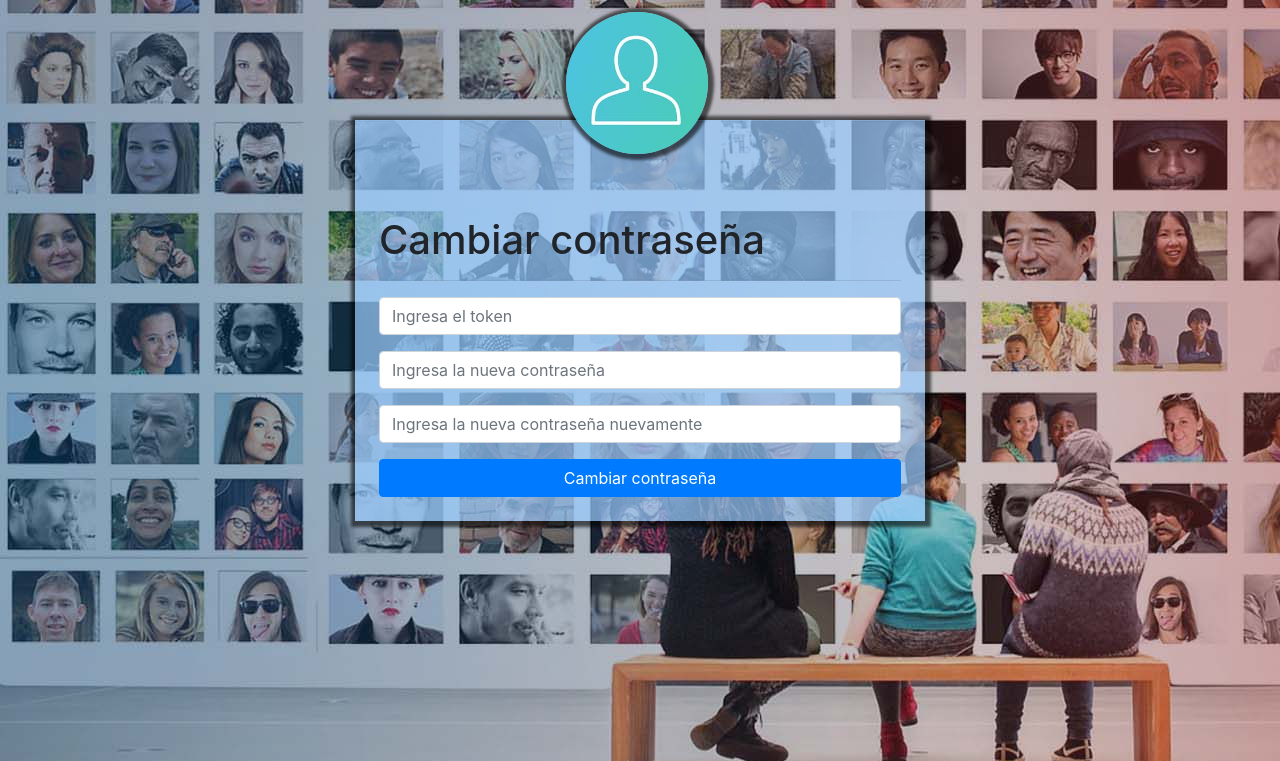
After one commit to Cristian-Mansilla/Proyecto-Integrador-Ecommerce, a PHP site: page /cambiarPass.php in a window 1280 px wide. The commit adds this page. Shown: the top 761 px of the page. Run offline with PHP 8.4, Linux system fonts and the light colour scheme.

Commit message:
validar contraseña terminado

```diff
--- /dev/null
+++ b/cambiarPass.php
@@ -0,0 +1,41 @@
+<!DOCTYPE html>
+<html lang="en" dir="ltr">
+  <head>
+    <meta charset="utf-8">
+    <title>Ecommerce | Iniciar Sesión</title>
+    <link rel="shortcut icon" href="img/login.ico">
+    <meta name="viewport" content="width=device-width, initial-scale=1.0">
+    <link rel="stylesheet" href="https://stackpath.bootstrapcdn.com/bootstrap/4.3.1/css/bootstrap.min.css" integrity="sha384-ggOyR0iXCbMQv3Xipma34MD+dH/1fQ784/j6cY/iJTQUOhcWr7x9JvoRxT2MZw1T" crossorigin="anonymous">
+    <link rel="stylesheet" href="css/master.css">
+  </head>
+  <body class="bg-login">
+    <!--inicia formulario iniciar seción-->
+    <div class="container">
+      <div class="row justify-content-md-center margin-top">
+        <div class="col-12 col-md-8 col-lg-6 p-4 bg-blue box-shadow position-relative">
+          <img class="logo-user box-shadow" src="img/user.jpg" alt="">
+          <br>
+          <br>
+          <br>
+          <h1>Cambiar contraseña</h1>
+          <form action="validarCambioPass.php" method="post">
+            <hr>
+            <div class="form-group">
+              <input class="form-control" type="text" name="token" value="" placeholder="Ingresa el token">
+            </div>
+            <div class="form-group">
+              <input class="form-control" type="password" name="password" value="" placeholder="Ingresa la nueva contraseña">
+            </div>
+            <div class="form-group">
+              <input class="form-control" type="password" name="password2" value="" placeholder="Ingresa la nueva contraseña nuevamente">
+            </div>
+            <button type="submit" class="btn btn-primary btn-block" name="button">Cambiar contraseña</button>
+
+
+          </form>
+        </div>
+      </div>
+    </div>
+    <!--finaliza formulario iniciar seción-->
+  </body>
+</html>
--- a/iniciarRecuperar.php
+++ b/iniciarRecuperar.php
@@ -28,6 +28,7 @@
 
       $jsonFinal = json_encode($usuarios);
       file_put_contents("usuarios.json", $jsonFinal);
+      header("location: cambiarPass.php");
       break;
   }
 }
--- a/usuarios.json
+++ b/usuarios.json
@@ -1 +1 @@
-[{"usuario":"nicolas","apellido":"morero","email":"nmorero00@gmail.com","contrasena":"59mr3a5ue2dfbx6l41qy5zj928tnw1kpc3h7sv0i8od89g4aa"},{"usuario":"ivan","apellido":"morero","email":"iamorero@gmail.com","contrasena":"k25algd96b5pf7j1zwrdes4qhdyid83xmdo3692v0ncu4158t"}]
+[{"usuario":"nicolas","apellido":"morero","email":"nmorero00@gmail.com","contrasena":"50d7a8iv59sdn3oc9ptfu6k1qra62blhj938az57ygxw45mef"},{"usuario":"ivan","apellido":"morero","email":"iamorero@gmail.com","contrasena":"k25algd96b5pf7j1zwrdes4qhdyid83xmdo3692v0ncu4158t"}]
```
Also changed, not shown: validarCambioPass.php (added, +32 -0 lines).
